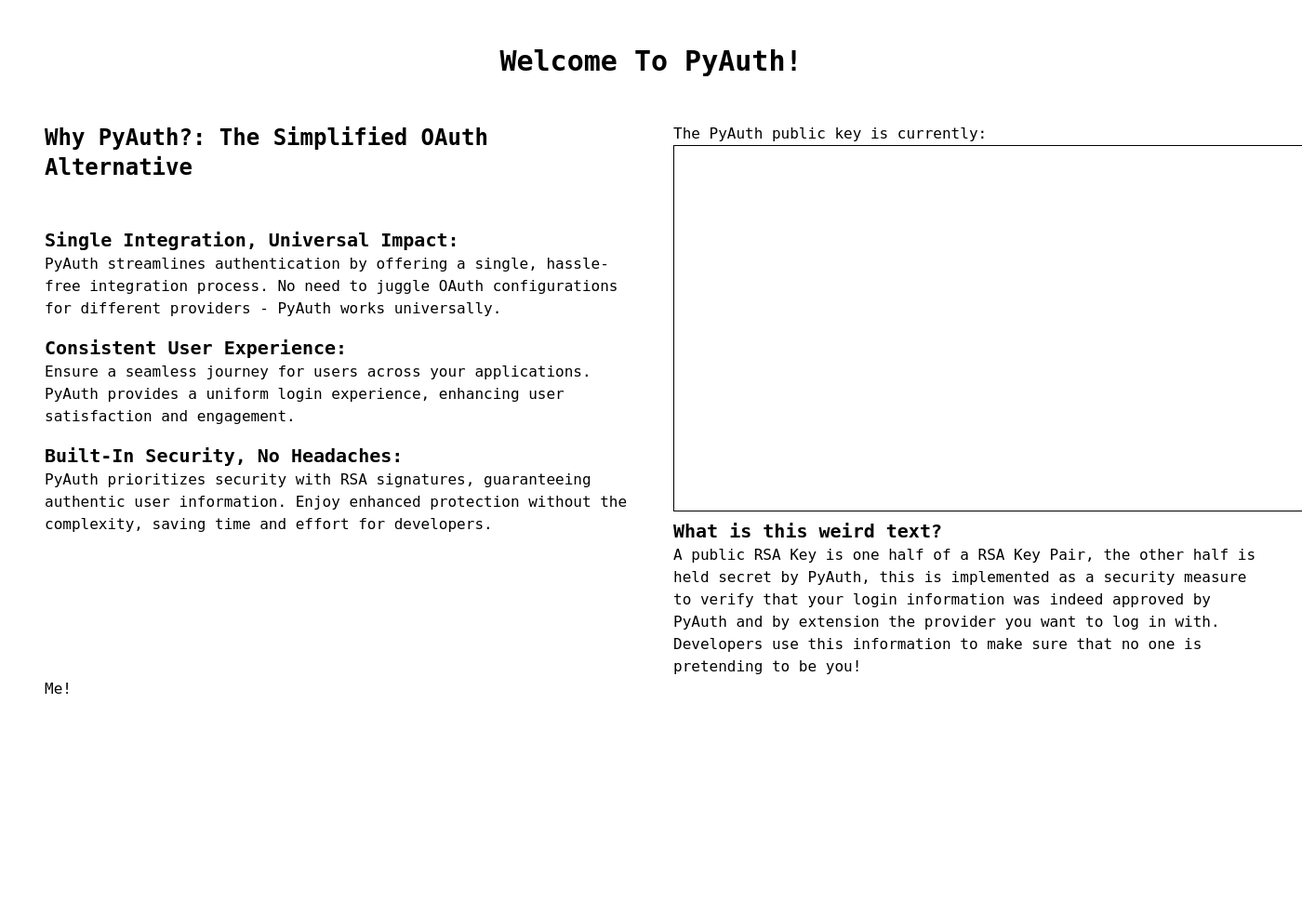
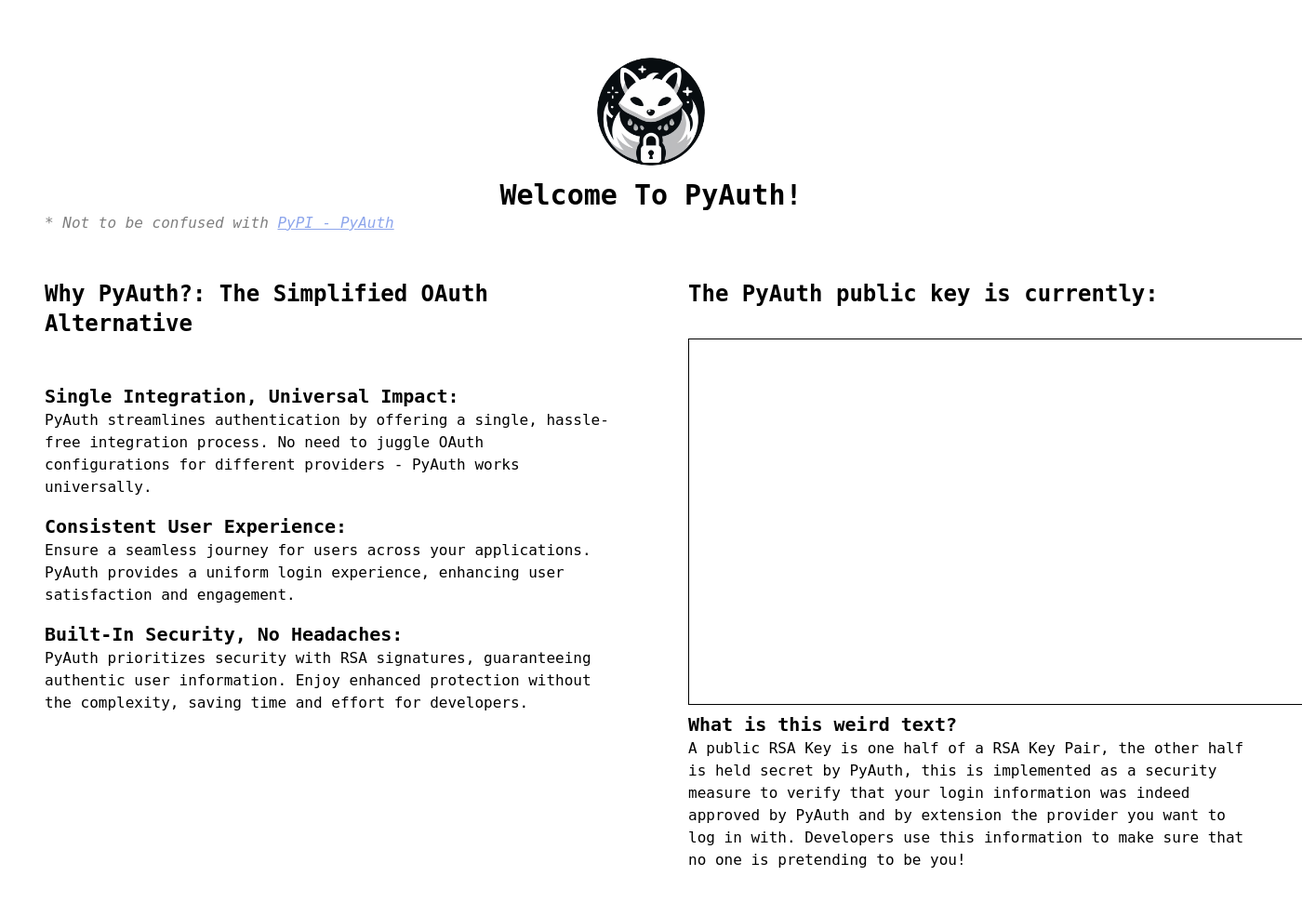
Before and after one commit to human-sysdev/PyAuth, a Flask app: template templates/index.jinja in a window 1400 px wide; the page is wider, and only the part inside the window is pictured. Shown: that part at 93% size. Before the commit the page ends 746 px from the top of that part, so only its background shows below. Run offline with Flask 3, Linux system fonts and the light colour scheme; the template is opened without the code that fills it, so the values that code supplies are empty.

Commit message:
mostly just design stuff ^~^

```diff
--- a/static/tw.css
+++ b/static/css/tw.css
@@ -555,12 +555,32 @@ textarea {
   position: static;
 }
 
+.m-auto {
+  margin: auto;
+}
+
 .block {
   display: block;
 }
 
+.flex {
+  display: flex;
+}
+
 .grid {
   display: grid;
+}
+
+.h-24 {
+  height: 6rem;
+}
+
+.h-36 {
+  height: 9rem;
+}
+
+.w-full {
+  width: 100%;
 }
 
 .grid-cols-2 {
@@ -569,6 +589,10 @@ textarea {
 
 .gap-12 {
   gap: 3rem;
+}
+
+.gap-20 {
+  gap: 5rem;
 }
 
 .pb-12 {
@@ -587,6 +611,23 @@ textarea {
   text-align: center;
 }
 
+.italic {
+  font-style: italic;
+}
+
+.text-blue-700 {
+  --tw-text-opacity: 1;
+  color: rgb(29 78 216 / var(--tw-text-opacity));
+}
+
+.underline {
+  text-decoration-line: underline;
+}
+
+.opacity-50 {
+  opacity: 0.5;
+}
+
 body {
   font-family: 'IBM Plex Mono', monospace;
 }
--- a/templates/base.jinja
+++ b/templates/base.jinja
@@ -10,7 +10,7 @@
         PyAuth
         {% endblock title %}
     </title>
-    <link rel="stylesheet" href="{{ url_for('static', filename='tw.css') }}" />
+    <link rel="stylesheet" href="{{ url_for('static', filename='css/tw.css') }}" />
 </head>
 
 <body>
--- a/templates/components/public_key.jinja
+++ b/templates/components/public_key.jinja
@@ -1,6 +1,6 @@
-<p>
+<h2 class="pb-8">
     The PyAuth public key is currently:
-</p>
+</h2>
 <textarea cols="65" rows="15">{{public_key}}</textarea>
 <h3>
     What is this weird text?
--- a/templates/index.jinja
+++ b/templates/index.jinja
@@ -3,24 +3,32 @@
 {% block body %}
 <main>
 
-    <h1 class="text-center pb-12">
+    <div class="flex w-full">
+        <img class="m-auto h-36" src="{{url_for('static', filename='media/logo_transparent.png')}}" />
+    </div>
+    <h1 class="text-center">
         Welcome To PyAuth!
     </h1>
 
-    <div class="grid grid-cols-2 gap-12">
+    <p class="pb-12 italic opacity-50">
+        * Not to be confused
+        with <a class="underline text-blue-700" href="https://pypi.org/project/PyAuth/">PyPI - PyAuth</a>
+    </p>
+
+    <div class="grid grid-cols-2 gap-20">
         <div>
-           {% include "components/about.jinja" %}
+            {% include "components/about.jinja" %}
         </div>
         <div>
             {% include "components/public_key.jinja" %}
         </div>
     </div>
 
-    <div onclick="GetUser()">
+    {# <div onclick="GetUser()">
         Me!
-    </div>
+    </div> #}
 </main>
 
-<script src="{{url_for('static', filename='main.js')}}">
+<script src="{{url_for('static', filename='js\main.js')}}">
 </script>
 {% endblock body %}
--- a/utils/crypt.py
+++ b/utils/crypt.py
@@ -27,7 +27,6 @@ def verify_signature(data: str, signature: str) -> bool:
     signature: bytes = base64.b64decode(signature)
     with open("pub.pem", "rb") as key_file:
         public_key = key_file.read()
-        print(public_key)
     public_key = rsa.PublicKey.load_pkcs1_openssl_pem(public_key)
     valid = rsa.verify(data.encode(), signature, public_key)
     return valid
@@ -35,5 +34,4 @@ def verify_signature(data: str, signature: str) -> bool:
 def get_public_key() -> str:
     with open("pub.pem", "r") as key_file:
         public_key = key_file.read()
-    print(public_key)
     return public_key
```
Also changed, not shown: static/css/main.css (renamed from static/main.css), static/js/main.js (added), static/media/logo_black.png (added), static/media/logo_transparent.png (added), static/media/logo_white.png (added).
